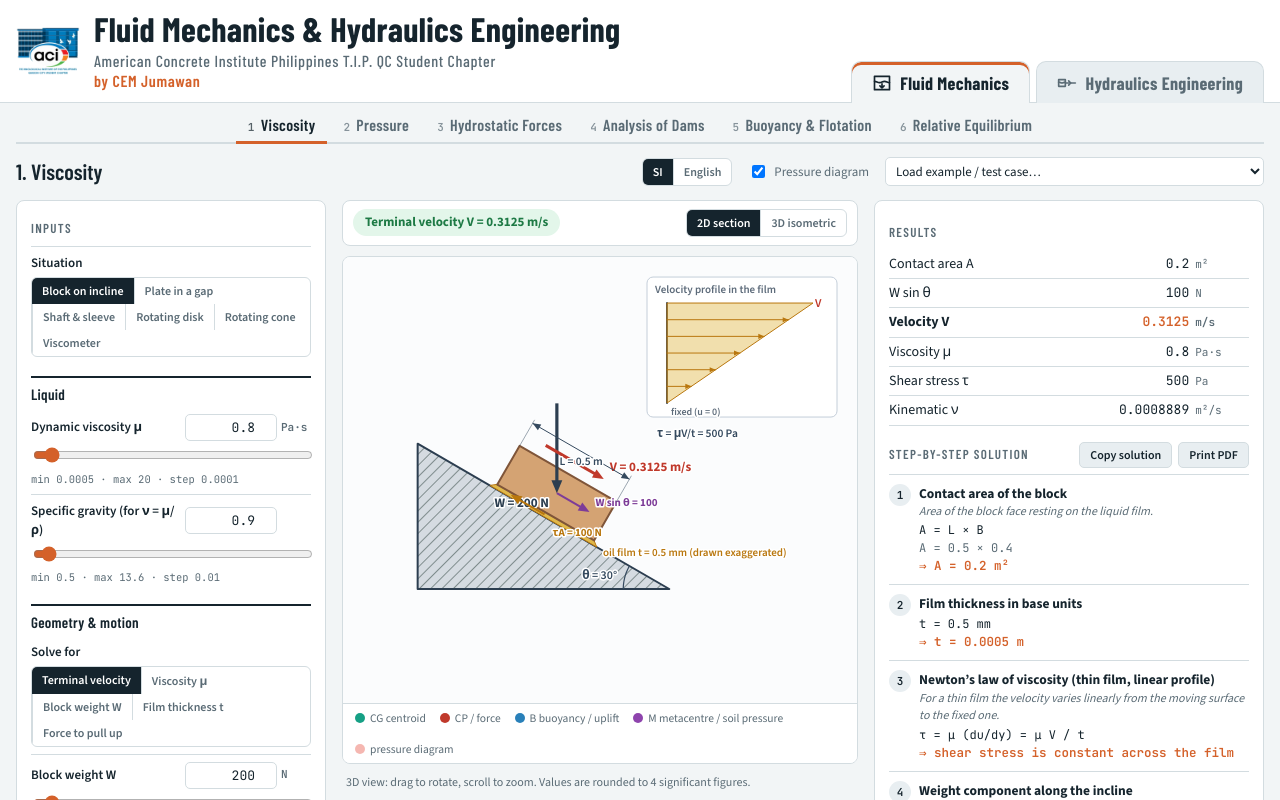
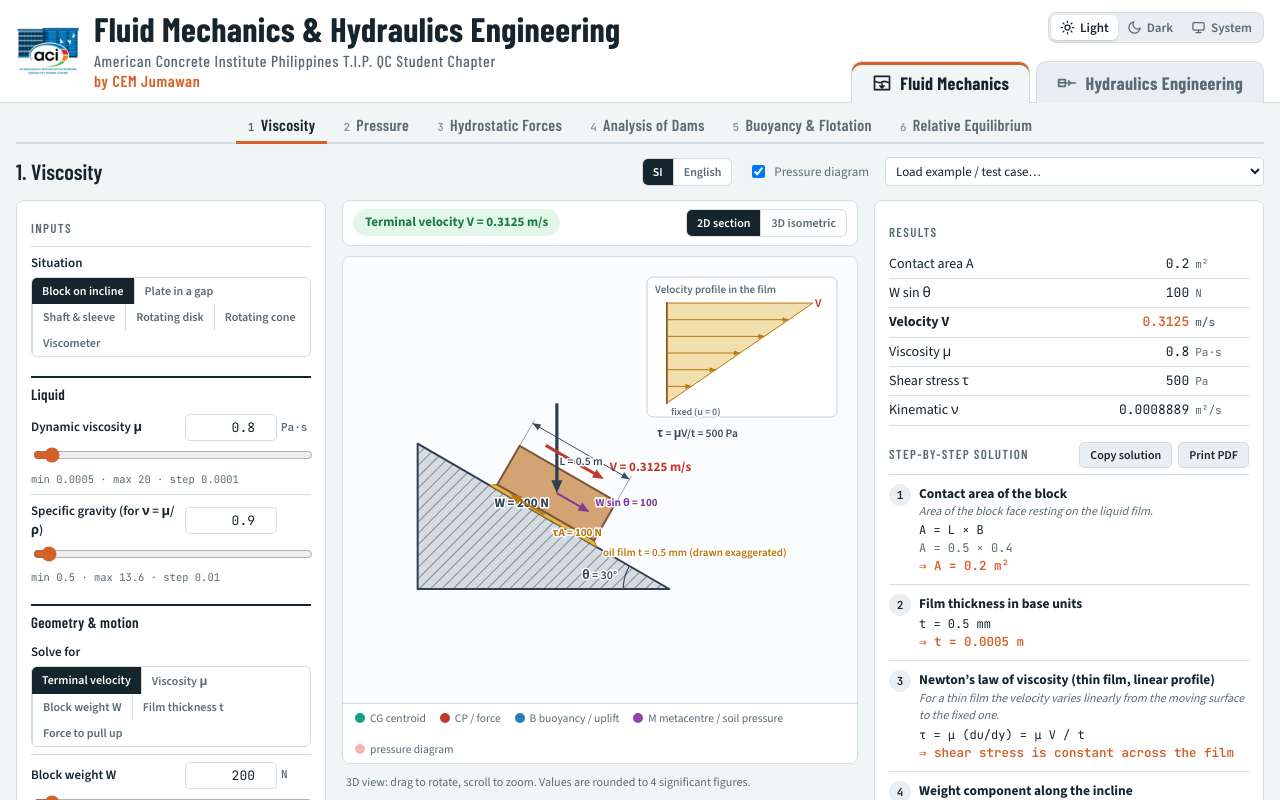
Before and after one commit to ACIP-TIP-QC-SC/fluid-hydraulics-sim, a plain HTML site: page index.html in a window 1280 px wide. Drawn offline with nearby package versions, Linux system fonts and the light colour scheme.

Commit message:
Make light theme the default and add a Light/Dark/System switcher
The switcher sits at the top right of the header and remembers the
choice in the browser. Both solvers take the theme before they paint.

Co-Authored-By: Claude Opus 5.5 <noreply@anthropic.com>
Claude-Session: https://claude.ai/code/session_01SeTJsWaKGdyoxAAKJLGaZZ

```diff
--- a/fm/index.html
+++ b/fm/index.html
@@ -2,6 +2,12 @@
 <html lang="en">
 <head>
   <meta charset="utf-8">
+<script>
+/* Theme from the main page (light by default); when opened on its own, from the saved choice. */
+(function () { var de = document.documentElement, m = 'light';
+  try { if (window.parent !== window) { var p = window.parent.document.documentElement; m = p.hasAttribute('data-theme') ? p.getAttribute('data-theme') : 'system'; } else { m = localStorage.getItem('fmh.theme') || 'light'; } } catch (e) {}
+  if (m === 'system') de.removeAttribute('data-theme'); else de.setAttribute('data-theme', m === 'dark' ? 'dark' : 'light'); })();
+</script>
   <meta name="viewport" content="width=device-width, initial-scale=1">
   <title>Fluid Mechanics</title>
   <link rel="preconnect" href="https://fonts.googleapis.com">
--- a/index.html
+++ b/index.html
@@ -1,8 +1,14 @@
 <!DOCTYPE html>
-<html lang="en">
+<html lang="en" data-theme="light">
 <head>
 <meta charset="utf-8">
 <meta name="viewport" content="width=device-width, initial-scale=1, viewport-fit=cover">
+<script>
+/* Theme: light by default; the viewer can pick Dark or System (follows the device). */
+(function () { var m = 'light'; try { m = localStorage.getItem('fmh.theme') || 'light'; } catch (e) {}
+  if (m === 'system') document.documentElement.removeAttribute('data-theme');
+  else document.documentElement.setAttribute('data-theme', m === 'dark' ? 'dark' : 'light'); })();
+</script>
 <title>Fluid Mechanics &amp; Hydraulics Engineering</title>
 <link rel="preconnect" href="https://fonts.googleapis.com">
 <link rel="preconnect" href="https://fonts.gstatic.com" crossorigin>
@@ -39,6 +45,16 @@ header.app {
 .brand h1 { margin: 0; font-family: var(--f-display); font-weight: 700; font-size: clamp(22px, 3vw, 34px); line-height: 1.02; letter-spacing: 0.01em; text-wrap: balance; }
 .brand p.by { margin-top: 1px; color: var(--accent); font-weight: 600; }
 .brand p { margin: 4px 0 0; font-family: var(--f-display); font-weight: 500; font-size: clamp(13px, 1.4vw, 16px); letter-spacing: 0.04em; color: var(--muted); }
+.side { display: flex; flex-direction: column; align-items: flex-end; justify-content: space-between; gap: 10px; align-self: stretch; }
+.theme { display: inline-flex; border: 1px solid var(--rule); border-radius: 8px; padding: 2px; background: var(--tab-bg); }
+.theme button {
+  display: inline-flex; align-items: center; gap: 5px; border: 0; border-radius: 6px; background: transparent;
+  color: var(--muted); font: 600 13px/1 var(--f-body); padding: 5px 9px; cursor: pointer;
+}
+.theme button svg { width: 15px; height: 15px; flex: none; }
+.theme button:hover { color: var(--ink); }
+.theme button[aria-checked="true"] { background: var(--panel); color: var(--ink); box-shadow: 0 1px 2px rgba(0,0,0,.15); }
+.theme button:focus-visible { outline: 2px solid var(--accent); outline-offset: 1px; }
 nav.disc { display: flex; gap: 6px; align-self: flex-end; }
 nav.disc button {
   font-family: var(--f-display); font-weight: 700; font-size: 18px; letter-spacing: 0.02em;
@@ -55,6 +71,7 @@ main iframe { position: absolute; inset: 0; width: 100%; height: 100%; border: 0
 main iframe[hidden] { display: none; }
 @media (max-width: 720px) {
   .brand img { width: 52px; height: 52px; }
+  .side { width: 100%; }
   nav.disc { width: 100%; }
   nav.disc button { flex: 1; justify-content: center; font-size: 16px; padding: 9px 8px 8px; white-space: nowrap; }
   nav.disc button svg { display: none; }
@@ -72,6 +89,15 @@ main iframe[hidden] { display: none; }
       <p class="by">by CEM Jumawan</p>
     </div>
   </div>
+  <div class="side">
+  <div class="theme" role="radiogroup" aria-label="Colour theme">
+    <button type="button" role="radio" data-mode="light" aria-checked="false" title="Light theme">
+      <svg viewBox="0 0 24 24" fill="none" stroke="currentColor" stroke-width="2" stroke-linecap="round" aria-hidden="true"><circle cx="12" cy="12" r="4"/><path d="M12 2v2M12 20v2M4.9 4.9l1.4 1.4M17.7 17.7l1.4 1.4M2 12h2M20 12h2M4.9 19.1l1.4-1.4M17.7 6.3l1.4-1.4"/></svg>Light</button>
+    <button type="button" role="radio" data-mode="dark" aria-checked="false" title="Dark theme">
+      <svg viewBox="0 0 24 24" fill="none" stroke="currentColor" stroke-width="2" stroke-linecap="round" stroke-linejoin="round" aria-hidden="true"><path d="M21 12.8A9 9 0 1 1 11.2 3a7 7 0 0 0 9.8 9.8z"/></svg>Dark</button>
+    <button type="button" role="radio" data-mode="system" aria-checked="false" title="Follow the device setting">
+      <svg viewBox="0 0 24 24" fill="none" stroke="currentColor" stroke-width="2" stroke-linecap="round" stroke-linejoin="round" aria-hidden="true"><rect x="3" y="4" width="18" height="12" rx="2"/><path d="M8 20h8M12 16v4"/></svg>System</button>
+  </div>
   <nav class="disc" role="tablist" aria-label="Discipline">
     <button role="tab" id="tab-fm" aria-controls="pane-fm" data-pane="fm">
       <svg viewBox="0 0 24 24" fill="none" stroke="currentColor" stroke-width="2" stroke-linecap="round" stroke-linejoin="round" aria-hidden="true"><path d="M3 4h18v16H3z"/><path d="M3 10c3 0 3 1.5 6 1.5S12 10 15 10s3 1.5 6 1.5"/><path d="M12 13v5m-2.5-2.5L12 18l2.5-2.5"/></svg>
@@ -82,6 +108,7 @@ main iframe[hidden] { display: none; }
       Hydraulics Engineering
     </button>
   </nav>
+  </div>
 </header>
 <main>
   <iframe id="pane-fm" role="tabpanel" aria-labelledby="tab-fm" title="Fluid Mechanics solver" data-src="fm/index.html" hidden></iframe>
@@ -133,6 +160,27 @@ main iframe[hidden] { display: none; }
       n.focus(); select(n.dataset.pane);
     });
   });
+  // Theme switcher: Light (default), Dark, or System (follows the device).
+  var THEME_KEY = 'fmh.theme';
+  var modeBtns = Array.prototype.slice.call(document.querySelectorAll('.theme button'));
+  function themeMode() { var m = null; try { m = localStorage.getItem(THEME_KEY); } catch (e) {} return (m === 'dark' || m === 'system') ? m : 'light'; }
+  function setTheme(m, save) {
+    var de = document.documentElement;
+    if (m === 'system') de.removeAttribute('data-theme'); else de.setAttribute('data-theme', m);
+    modeBtns.forEach(function (b) { var on = b.dataset.mode === m; b.setAttribute('aria-checked', on ? 'true' : 'false'); b.tabIndex = on ? 0 : -1; });
+    if (save) { try { localStorage.setItem(THEME_KEY, m); } catch (e) {} }
+  }
+  modeBtns.forEach(function (b, i) {
+    b.addEventListener('click', function () { setTheme(b.dataset.mode, true); });
+    b.addEventListener('keydown', function (e) {
+      if (e.key !== 'ArrowRight' && e.key !== 'ArrowLeft') return;
+      e.preventDefault();
+      var n = modeBtns[(i + (e.key === 'ArrowRight' ? 1 : modeBtns.length - 1)) % modeBtns.length];
+      n.focus(); setTheme(n.dataset.mode, true);
+    });
+  });
+  setTheme(themeMode(), false);
+
   new MutationObserver(function () { frames().forEach(syncTheme); })
     .observe(document.documentElement, { attributes: true, attributeFilter: ['data-theme'] });
 
```
Also changed, not shown: hyd/index.html (+6 -0 lines).
